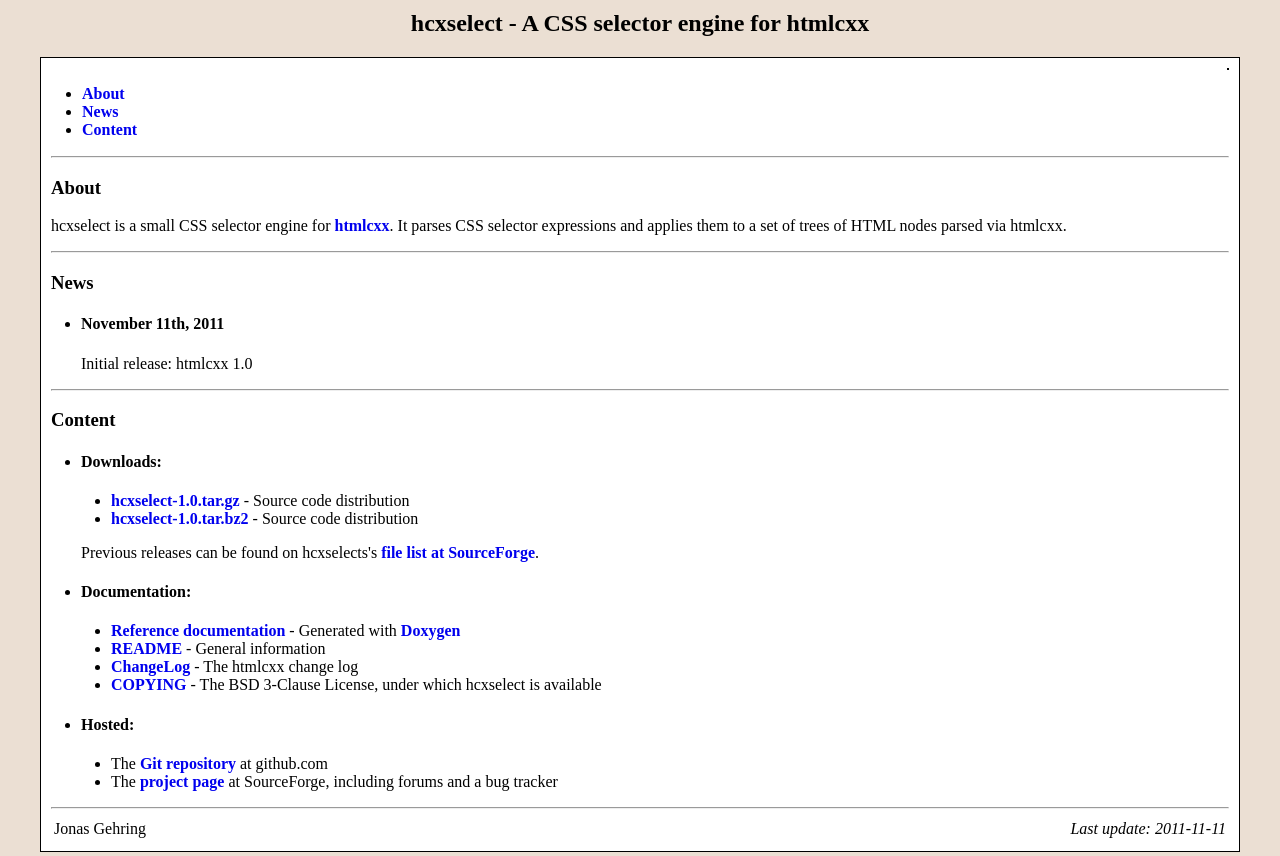
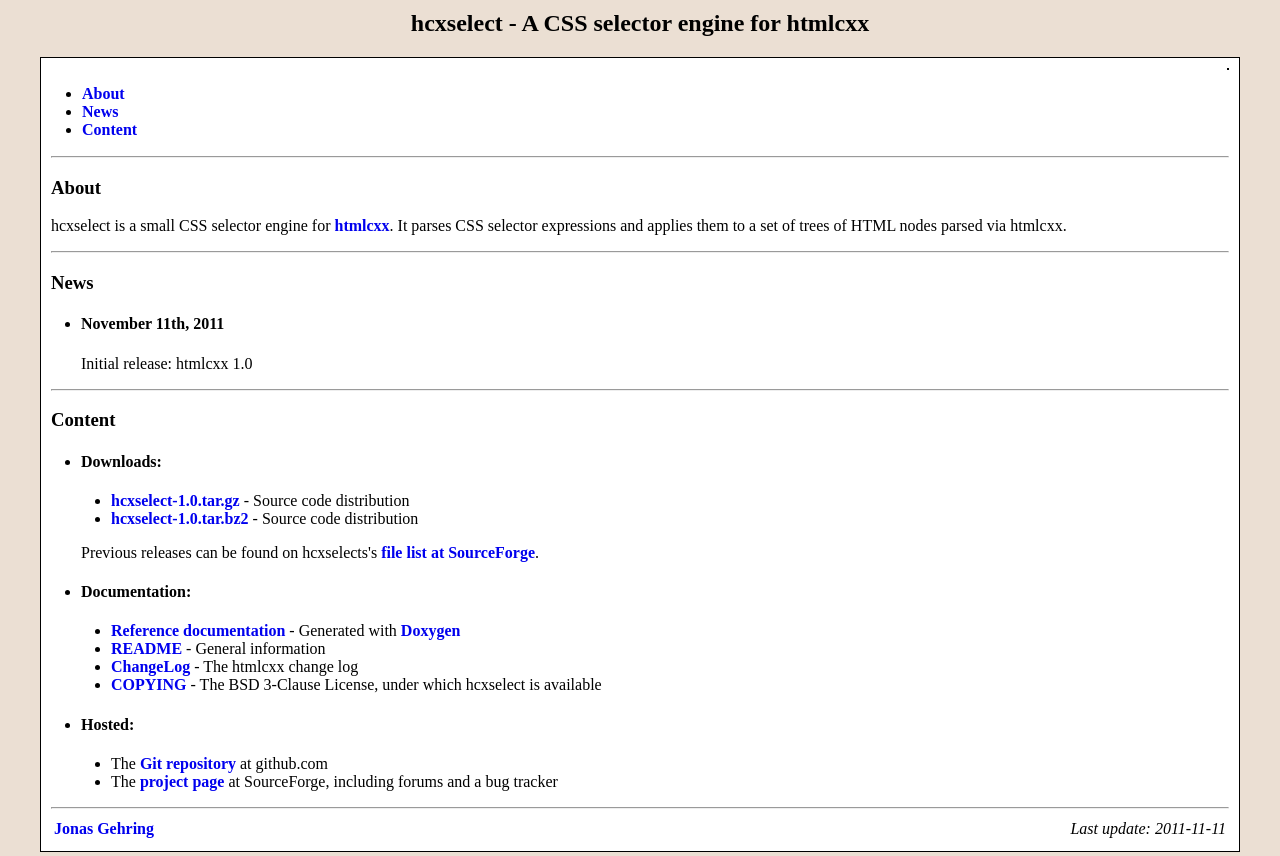
Before and after one commit to jgehring/hcxselect, a plain HTML site: page web/index.html in a window 1280 px wide. Drawn offline with Linux system fonts and the light colour scheme.

Commit message:
Added link to author's homepage

```diff
--- a/web/index.html
+++ b/web/index.html
@@ -75,7 +75,7 @@
 
       <hr />
       <table width="100%">
-          <tr><td align="left" width="150">Jonas Gehring</td>
+          <tr><td align="left" width="150"><a href="http://jgehring.net">Jonas Gehring</a></td>
           <td align="right"><i>Last update: 2011-11-11</i></td></tr>
       </table>
     </div>
```
